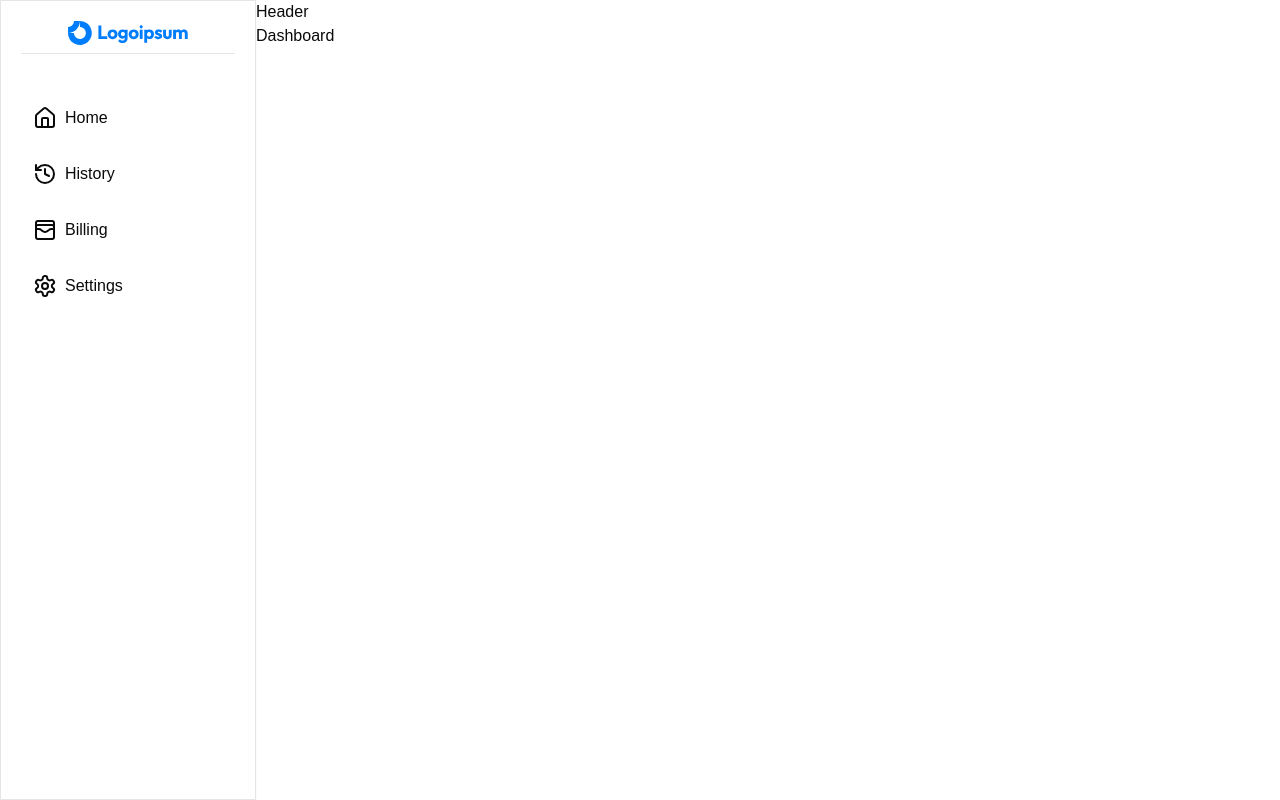
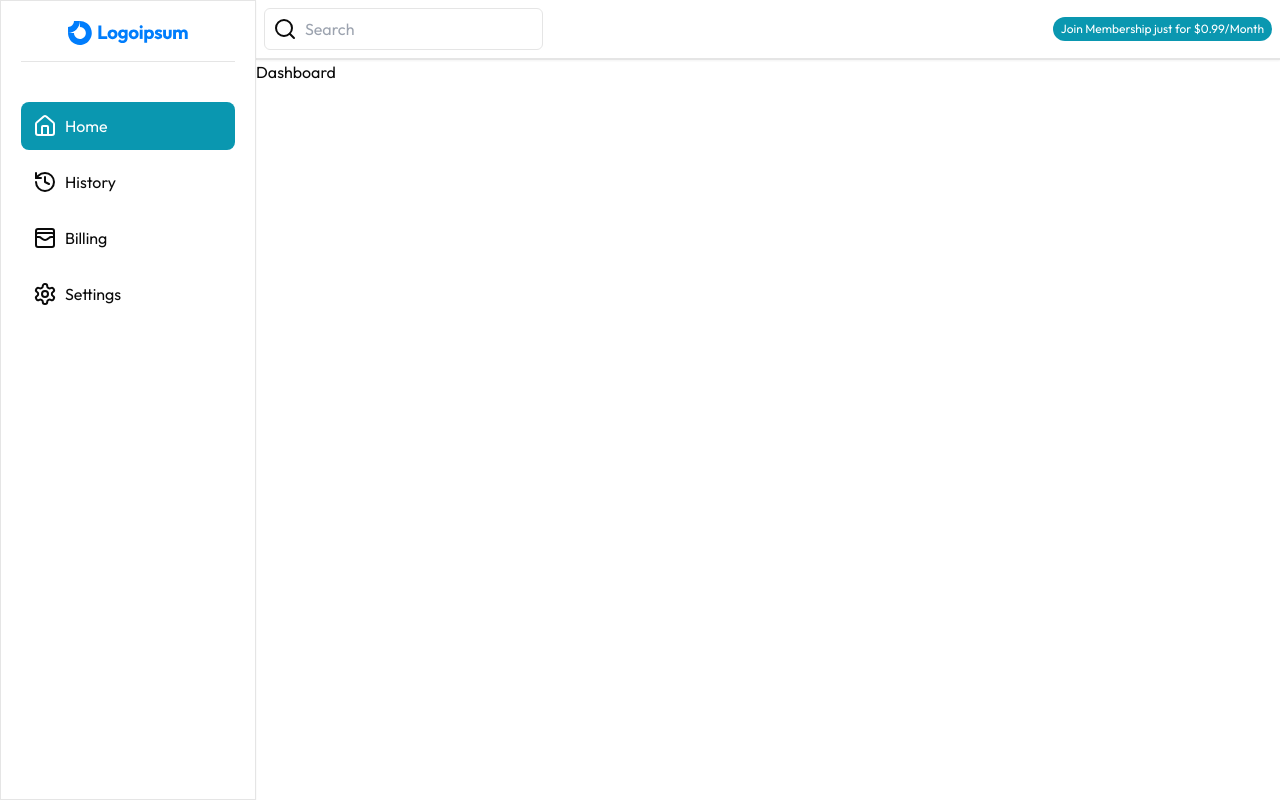
Before and after one commit to lvimuth/ai-content-generator, a Next.js app: page /dashboard in a window 1280 px wide. Built offline with nearby package versions, Linux system fonts and the light colour scheme.

Commit message:
side bar

```diff
--- a/app/dashboard/_components/Header.tsx
+++ b/app/dashboard/_components/Header.tsx
@@ -1,7 +1,20 @@
+import { Search } from "lucide-react";
 import React from "react";
 
 function Header() {
-  return <div>Header</div>;
+  return (
+    <div className="p-2 shadow-sm border-b-2 flex justify-between items-center">
+      <div className="flex gap-2 items-center p-2 border rounded-md max-w-lg">
+        <Search />
+        <input type="text" placeholder="Search" className="outline-none" />
+      </div>
+      <div>
+        <h2 className="bg-primary p-1 rounded-full text-xs text-white px-2">
+          Join Membership just for $0.99/Month
+        </h2>
+      </div>
+    </div>
+  );
 }
 
 export default Header;
--- a/app/dashboard/_components/SideNav.tsx
+++ b/app/dashboard/_components/SideNav.tsx
@@ -1,8 +1,12 @@
+"use client";
 import { History, Home, Settings, WalletCards } from "lucide-react";
 import Image from "next/image";
+import { usePathname } from "next/navigation";
 import React from "react";
 
 function SideNav() {
+  const path = usePathname();
+
   const MenuList = [
     {
       name: "Home",
@@ -27,12 +31,17 @@ function SideNav() {
   ];
   return (
     <div className="h-screen p-5 shadow-sm border">
-      <div className="flex justify-center border-b pb-2">
+      <div className="flex justify-center ">
         <Image src={"/logo.svg"} alt="logo" width={"120"} height={"80"} />
       </div>
+      <hr className="my-4" />
       <div className="mt-10">
         {MenuList.map((menu, index) => (
-          <div className="flex gap-2 mb-2 p-3 hover:bg-primary hover:text-white rounded-lg cursor-pointer transition-all">
+          <div
+            className={`flex gap-2 mb-2 p-3 hover:bg-primary hover:text-white rounded-lg cursor-pointer transition-all items-center ${
+              path == menu.path && "bg-primary text-white"
+            }`}
+          >
             <menu.icon />
             <h2>{menu.name}</h2>
           </div>
--- a/app/layout.tsx
+++ b/app/layout.tsx
@@ -1,18 +1,9 @@
 import type { Metadata } from "next";
-import localFont from "next/font/local";
 import "./globals.css";
 import { ClerkProvider } from "@clerk/nextjs";
+import { Outfit } from "next/font/google";
 
-const geistSans = localFont({
-  src: "./fonts/GeistVF.woff",
-  variable: "--font-geist-sans",
-  weight: "100 900",
-});
-const geistMono = localFont({
-  src: "./fonts/GeistMonoVF.woff",
-  variable: "--font-geist-mono",
-  weight: "100 900",
-});
+const outfit = Outfit({ subsets: ["latin"] });
 
 export const metadata: Metadata = {
   title: "Create Next App",
@@ -27,11 +18,7 @@ export default function RootLayout({
   return (
     <ClerkProvider>
       <html lang="en">
-        <body
-          className={`${geistSans.variable} ${geistMono.variable} antialiased`}
-        >
-          {children}
-        </body>
+        <body className={outfit.className}>{children}</body>
       </html>
     </ClerkProvider>
   );
```
